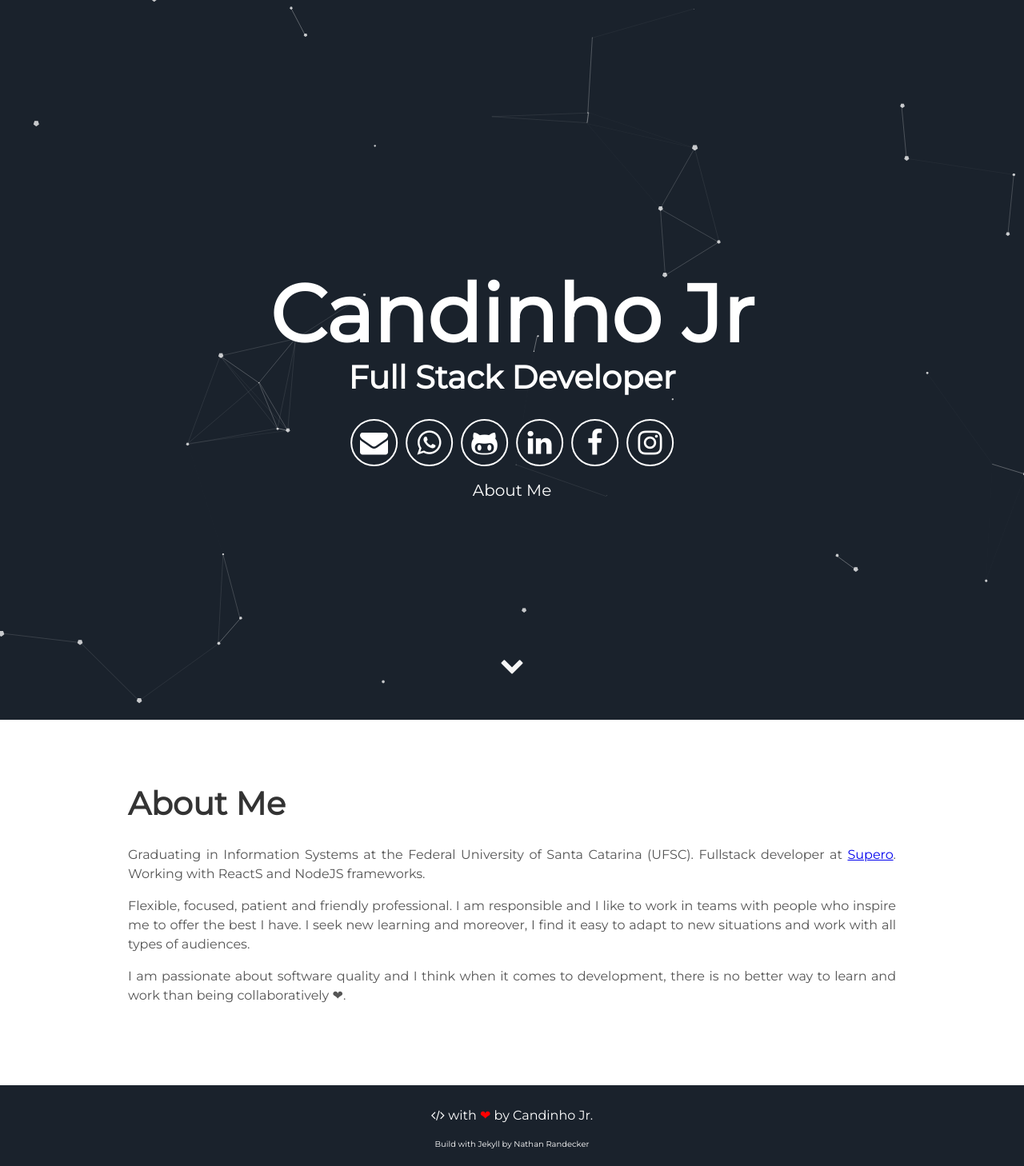
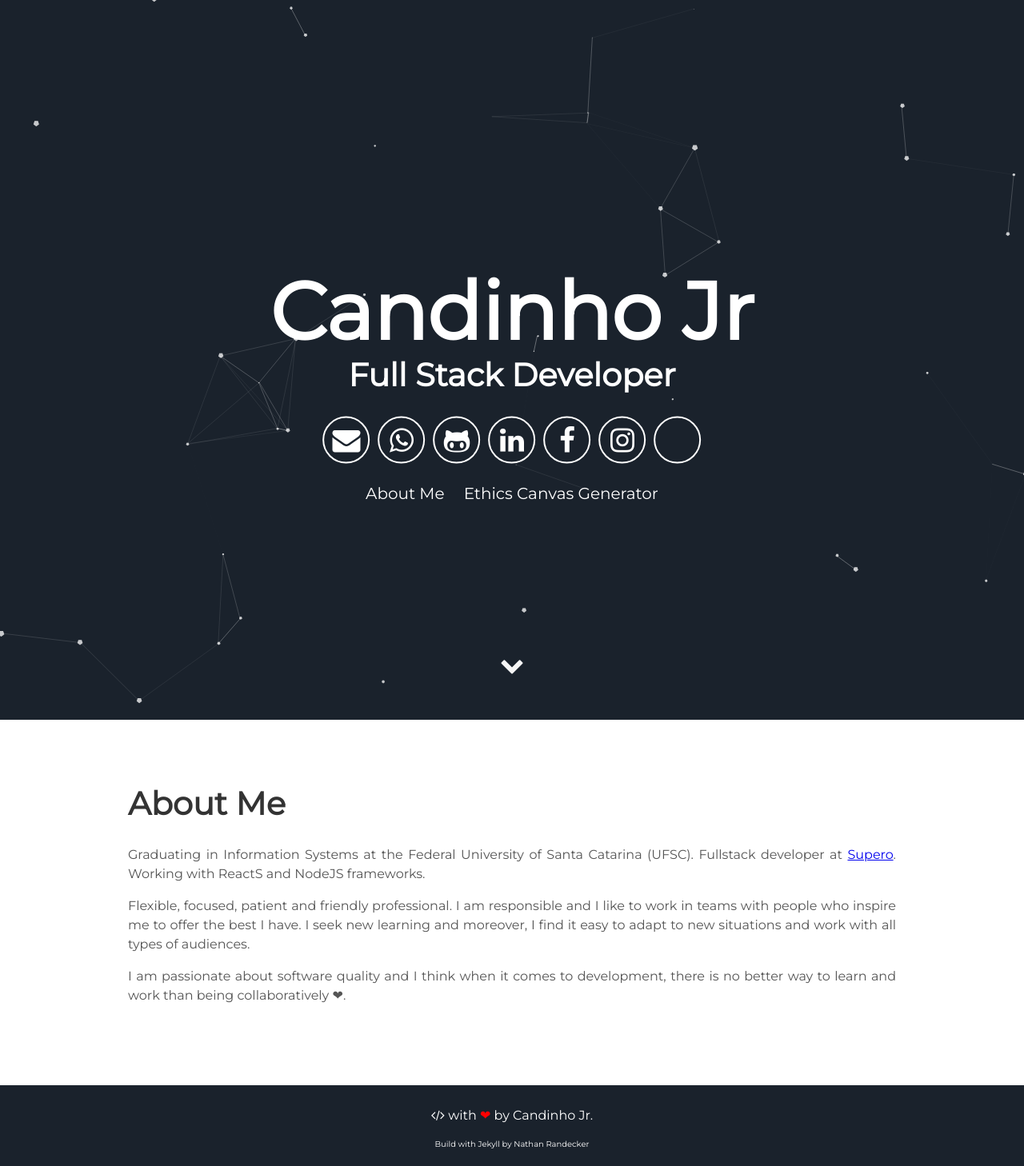
Before and after one commit to candinhojr/candinhojr.github.io, a Jekyll site: the page built from index.html, in a window 1280 px wide. Shown: the whole page at 80% size. Built offline with Jekyll 4.4.1, drawn with Linux system fonts in a browser that asks for light colours.

Commit message:
Update header

```diff
--- a/_includes/header.html
+++ b/_includes/header.html
@@ -16,10 +16,12 @@
           class="icon fa fa-facebook" aria-hidden="true"></i></a>
       <a aria-label="My Instagram" target="_blank" href="https://www.instagram.com/candinhojr_/"><i
           class="icon fa fa-instagram"></i></a>
+      <a aria-label="Ethics Canvas Generator" target="_blank" href="https://candinhojr.github.io/ethics-canvas/"><i
+          class="icon fa fa-external-link-alt"></i></a>
     </div>
     <div class="header-links">
       <a class="link" href="#about" data-scroll>About Me</a>
-      <!--<a class="link" href="#projects" data-scroll>Projects</a>-->
+      <a class="link" target="_blank" href="https://candinhojr.github.io/ethics-canvas/">Ethics Canvas Generator</a>
     </div>
   </div>
   <a class="down" href="#about" data-scroll><i class="icon fa fa-chevron-down" aria-hidden="true"></i></a>
```
